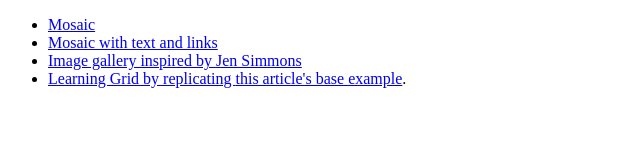
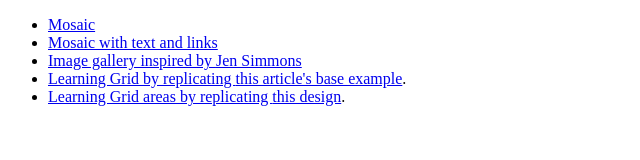
Before and after one commit to AlexMayol/css-grid-playground, a plain HTML site: page index.html in a window 1280 px wide. Shown: the whole page, without its empty margins (0-640 px from the left). Drawn offline with Linux system fonts and the light colour scheme.

Commit message:
juice web sample

```diff
--- a/index.html
+++ b/index.html
@@ -17,6 +17,7 @@
         <li><a href="mosaic-text.html">Mosaic with text and links</a></li>
         <li><a href="image-gallery.html">Image gallery inspired by <a href="http://labs.jensimmons.com/2016/examples/image-gallery-grid-1.html">Jen Simmons</a></a></li>
         <li><a href="grid-recipes.html">Learning Grid by replicating <a href="https://css-tricks.com/your-brain-on-front-end-development/" target="_blank">this article's base example</a>.</a></li>
+		<li><a href="juice.html">Learning Grid areas by replicating <a href="https://dribbble.com/shots/4316958-Organic-Juicy-Co-Landing-Page" target="_blank">this design</a>.</a></li>
       </ul>
     </main>
     <footer>
```
